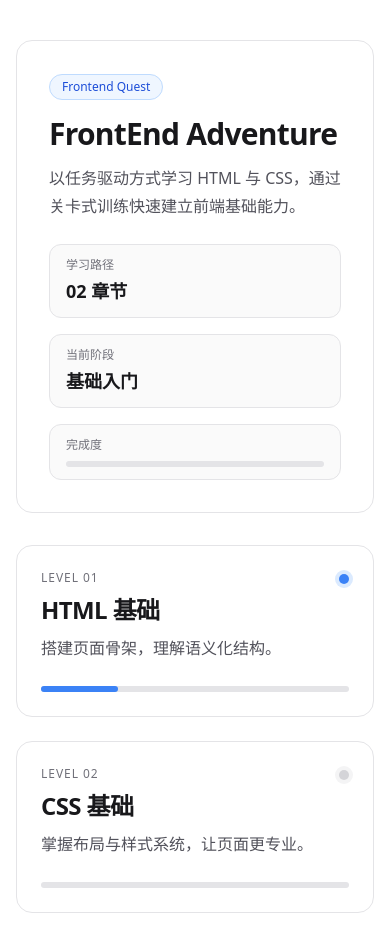
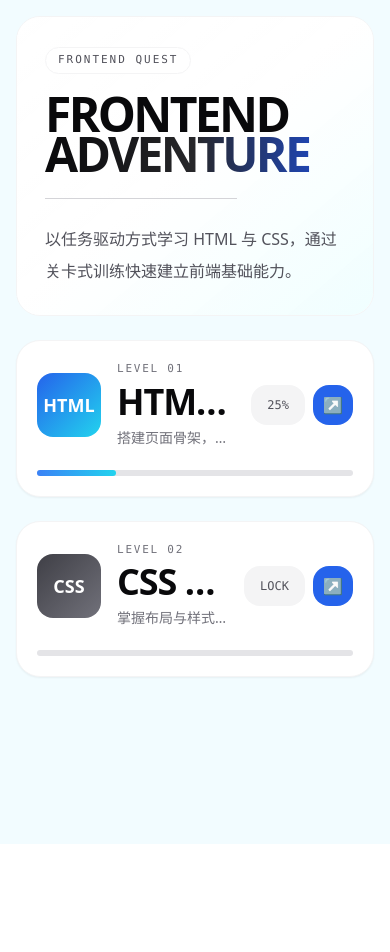
Before and after one commit to wozhaonue/my-frontend-adventure, a React (Vite) app: page / in a window 390 px wide. After the commit the page ends 844 px from the top, so only its background shows below. Built offline with nearby package versions, Linux system fonts and the light colour scheme.

Commit message:
feat:优化Home的页面样式

```diff
--- a/src/hooks/useGameLogic.ts
+++ b/src/hooks/useGameLogic.ts
@@ -3,11 +3,6 @@ import type { Level, TechType } from "../utils/type";
 import { useCallback, useEffect, useState } from "react";
 import { levelLoaders } from "../levels";
 import { parserLevel } from "../utils/parser";
-
-
-
-
-
 
   export function useGameLogic(){
     const navigate = useNavigate();
--- a/src/pages/Game.tsx
+++ b/src/pages/Game.tsx
@@ -5,8 +5,6 @@ import { useGameLogic } from "../hooks/useGameLogic";
 export default function Game() {
   // 使用自定义 Hook
   const {
-    currentTech,
-    currentLevelIndex,
     level,
     code,
     setCode,
--- a/src/pages/Home.tsx
+++ b/src/pages/Home.tsx
@@ -2,95 +2,187 @@
 
 import { Link } from "react-router-dom";
 
+const LEVELS = [
+  {
+    id: "html",
+    path: "/learn/html/0",
+    label: "HTML",
+    levelIdx: "01",
+    title: "HTML 基础",
+    desc: "搭建页面骨架，理解语义化结构。",
+    progress: 25,
+    locked: false,
+    gradient: "from-blue-600 to-cyan-400",
+    shadow: "hover:shadow-blue-500/30",
+    desktopPos: "lg:left-[58%] lg:top-[18%]",
+  },
+  {
+    id: "css",
+    path: "/learn/css/0",
+    label: "CSS",
+    levelIdx: "02",
+    title: "CSS 基础",
+    desc: "掌握布局与样式系统，让页面更专业。",
+    progress: 0,
+    locked: true,
+    gradient: "from-zinc-700 to-zinc-500",
+    shadow: "hover:shadow-zinc-500/30",
+    desktopPos: "lg:left-[52%] lg:top-[42%]",
+  },
+];
+
 export default function Home() {
   return (
-    <div className="min-h-screen bg-white text-zinc-900 px-4 py-10 md:py-16">
-      <div className="mx-auto w-full max-w-5xl space-y-8">
-        <section className="rounded-2xl border border-zinc-200 bg-white p-8 md:p-10">
-          <div className="inline-flex items-center rounded-full border border-blue-200 bg-blue-50 px-3 py-1 text-xs font-medium text-blue-700">
+    <div className="h-screen overflow-y-auto bg-[#f2fcff] text-zinc-900">
+      <div className="mx-auto w-full max-w-[1500px] px-4 py-4 md:px-8 md:py-8 lg:h-full">
+        <div className="relative flex flex-col gap-6 lg:h-full">
+          {/* Main Hero Section */}
+          <section className="relative overflow-hidden rounded-3xl border border-zinc-100 bg-white/85 p-7 backdrop-blur-sm md:p-10 lg:absolute lg:left-0 lg:top-16 lg:w-[62%] lg:min-h-[54%]">
+            <div className="pointer-events-none absolute inset-0 bg-gradient-to-br from-white/90 via-white/70 to-cyan-50/80" />
+            <div className="relative">
+              <p className="inline-flex items-center rounded-full border border-zinc-100 bg-white px-3 py-1 font-mono text-[11px] uppercase tracking-[0.18em] text-zinc-600">
                 Frontend Quest
-          </div>
-          <h1 className="mt-4 text-3xl md:text-5xl font-semibold tracking-tight">
-            FrontEnd Adventure
+              </p>
+              <h1 className="mt-5 text-5xl font-black uppercase leading-[0.84] tracking-[-0.055em] text-zinc-950 md:text-7xl">
+                <span className="block">FrontEnd</span>
+                <span className="block bg-gradient-to-r from-zinc-950 via-zinc-800 to-blue-700 bg-clip-text text-transparent">
+                  Adventure
+                </span>
               </h1>
-          <p className="mt-3 max-w-2xl text-base leading-7 text-zinc-600">
+              <div className="mt-6 h-px w-48 bg-zinc-300" />
+              <p className="mt-6 max-w-2xl text-base leading-8 text-zinc-600">
                 以任务驱动方式学习 HTML 与
                 CSS，通过关卡式训练快速建立前端基础能力。
               </p>
-          <div className="mt-6 grid grid-cols-1 gap-4 sm:grid-cols-3">
-            <div className="rounded-xl border border-zinc-200 bg-zinc-50 px-4 py-3">
-              <div className="text-xs text-zinc-500">
-                学习路径
             </div>
-              <div className="mt-1 text-lg font-semibold tabular-nums">
-                02 章节
+          </section>
+
+          {/* Mobile/Tablet List View (< lg) */}
+          <div className="flex flex-col gap-6 lg:hidden">
+            {LEVELS.map((level) => (
+              <Link
+                key={level.id}
+                to={level.path}
+                className="group rounded-3xl border border-zinc-100 bg-white p-5 shadow-sm transition-all duration-200 ease-in-out hover:-translate-y-0.5 hover:border-blue-300 hover:shadow-[0_16px_36px_rgba(59,130,246,0.14)] active:scale-95"
+              >
+                <div className="flex items-center justify-between gap-4">
+                  <div className="flex min-w-0 items-center gap-4">
+                    <div
+                      className={`flex h-16 w-16 shrink-0 items-center justify-center rounded-2xl bg-gradient-to-br ${level.gradient} text-lg font-bold text-white`}
+                    >
+                      {level.label}
                     </div>
-            </div>
-            <div className="rounded-xl border border-zinc-200 bg-zinc-50 px-4 py-3">
-              <div className="text-xs text-zinc-500">
-                当前阶段
-              </div>
-              <div className="mt-1 text-lg font-semibold">
-                基础入门
-              </div>
-            </div>
-            <div className="rounded-xl border border-zinc-200 bg-zinc-50 px-4 py-3">
-              <div className="text-xs text-zinc-500">
-                完成度
-              </div>
-              <div className="mt-2 h-1.5 w-full rounded-full bg-zinc-200">
-                <div className="h-1.5 w-0 rounded-full bg-gradient-to-r from-blue-500 to-cyan-500" />
+                    <div className="min-w-0">
+                      <p className="font-mono text-[11px] uppercase tracking-[0.16em] text-zinc-500">
+                        Level {level.levelIdx}
+                      </p>
+                      <h2 className="mt-1 truncate text-4xl font-black tracking-[-0.03em] text-zinc-950">
+                        {level.title}
+                      </h2>
+                      <div className="mt-1 truncate text-sm leading-6 text-zinc-500">
+                        {level.desc}
                       </div>
                     </div>
                   </div>
-        </section>
-
-        <section className="grid grid-cols-1 md:grid-cols-2 gap-6">
-          <Link
-            to="/learn/html/0"
-            className="group rounded-2xl border border-zinc-200 bg-white p-6 transition-all duration-200 ease-in-out hover:-translate-y-0.5 hover:border-blue-300 hover:shadow-sm active:scale-95"
-          >
-            <div className="flex items-start justify-between gap-4">
-              <div>
-                <p className="text-xs uppercase tracking-[0.08em] text-zinc-500">
-                  Level 01
-                </p>
-                <h2 className="mt-2 text-2xl font-semibold tracking-tight">
-                  HTML 基础
-                </h2>
-                <div className="mt-2 text-zinc-600 leading-7">
-                  搭建页面骨架，理解语义化结构。
+                  <div className="flex items-center gap-2">
+                    <span className="inline-flex h-10 items-center rounded-2xl bg-zinc-100 px-4 font-mono text-xs text-zinc-600">
+                      {level.locked
+                        ? "LOCK"
+                        : `${level.progress}%`}
+                    </span>
+                    <span className="inline-flex h-10 w-10 items-center justify-center rounded-2xl bg-blue-600 text-white transition-colors duration-200 group-hover:bg-blue-500">
+                      ↗
+                    </span>
                   </div>
                 </div>
-              <span className="mt-1 inline-flex h-2.5 w-2.5 rounded-full bg-blue-500 ring-4 ring-blue-100" />
-            </div>
-            <div className="mt-6 h-1.5 w-full rounded-full bg-zinc-200">
-              <div className="h-1.5 w-1/4 rounded-full bg-blue-500" />
+                <div className="mt-5 h-1.5 w-full rounded-full bg-zinc-200">
+                  <div
+                    className={`h-1.5 rounded-full ${
+                      level.locked
+                        ? "w-0"
+                        : "bg-gradient-to-r from-blue-500 to-cyan-400"
+                    }`}
+                    style={{
+                      width: level.locked
+                        ? "0%"
+                        : `${level.progress}%`,
+                    }}
+                  />
                 </div>
               </Link>
+            ))}
+          </div>
+
+          {/* Desktop Circular Nodes View (>= lg) */}
+          {LEVELS.map((level) => (
             <Link
-            to="/learn/css/0"
-            className="group rounded-2xl border border-zinc-200 bg-white p-6 transition-all duration-200 ease-in-out hover:-translate-y-0.5 hover:border-blue-300 hover:shadow-sm active:scale-95"
+              key={level.id}
+              to={level.path}
+              className={`hidden lg:flex absolute group h-16 pl-2 pr-6 items-center gap-3 rounded-full bg-gradient-to-br ${level.gradient} text-white shadow-xl transition-all duration-300 hover:scale-105 hover:-translate-y-1 ${level.shadow} ${level.desktopPos} z-10`}
             >
-            <div className="flex items-start justify-between gap-4">
-              <div>
-                <p className="text-xs uppercase tracking-[0.08em] text-zinc-500">
-                  Level 02
+              <div className="flex h-12 w-12 items-center justify-center rounded-full bg-white/20 text-xl font-bold backdrop-blur-sm">
+                {level.label}
+              </div>
+
+              <div className="flex flex-col min-w-[80px]">
+                <span className="font-mono text-[10px] uppercase leading-none opacity-80 mb-0.5">
+                  Level {level.levelIdx}
+                </span>
+                <span className="text-sm font-bold leading-tight truncate">
+                  {level.title}
+                </span>
+              </div>
+
+              {/* Tooltip Bubble */}
+              <div className="pointer-events-none absolute left-[100%] ml-4 top-1/2 -translate-y-1/2 w-80 opacity-0 transition-all duration-300 group-hover:opacity-100 group-hover:translate-x-0 -translate-x-4 z-20">
+                <div className="relative rounded-2xl border border-zinc-100 bg-white/95 p-6 shadow-[0_8px_30px_rgb(0,0,0,0.12)] backdrop-blur-md">
+                  {/* Arrow Tip */}
+                  <div className="absolute -left-2 top-1/2 h-4 w-4 -translate-y-1/2 rotate-45 border-b border-l border-zinc-100 bg-white" />
+
+                  <div className="relative">
+                    <div className="flex items-center justify-between">
+                      <p className="font-mono text-[10px] uppercase tracking-wider text-zinc-400">
+                        Level {level.levelIdx}
                       </p>
-                <h2 className="mt-2 text-2xl font-semibold tracking-tight">
-                  CSS 基础
-                </h2>
-                <div className="mt-2 text-zinc-600 leading-7">
-                  掌握布局与样式系统，让页面更专业。
+                      {level.locked && (
+                        <span className="rounded-full bg-zinc-100 px-2 py-0.5 text-[10px] font-bold text-zinc-500">
+                          LOCKED
+                        </span>
+                      )}
+                    </div>
+                    <h3 className="mt-2 text-2xl font-black tracking-tight text-zinc-900">
+                      {level.title}
+                    </h3>
+                    <p className="mt-2 text-sm leading-relaxed text-zinc-500">
+                      {level.desc}
+                    </p>
+
+                    {/* Progress Bar in Tooltip */}
+                    <div className="mt-5 flex items-center gap-3">
+                      <div className="h-1.5 flex-1 rounded-full bg-zinc-100">
+                        <div
+                          className={`h-full rounded-full ${
+                            level.locked
+                              ? "w-0"
+                              : "bg-gradient-to-r from-blue-500 to-cyan-400"
+                          }`}
+                          style={{
+                            width: level.locked
+                              ? "0%"
+                              : `${level.progress}%`,
+                          }}
+                        />
+                      </div>
+                      <span className="font-mono text-xs font-bold text-zinc-400">
+                        {level.progress}%
+                      </span>
                     </div>
                   </div>
-              <span className="mt-1 inline-flex h-2.5 w-2.5 rounded-full bg-zinc-300 ring-4 ring-zinc-100" />
                 </div>
-            <div className="mt-6 h-1.5 w-full rounded-full bg-zinc-200">
-              <div className="h-1.5 w-0 rounded-full bg-blue-500" />
               </div>
             </Link>
-        </section>
+          ))}
+        </div>
       </div>
     </div>
   );
```
Lines whose indentation alone changed are shown as unchanged.
